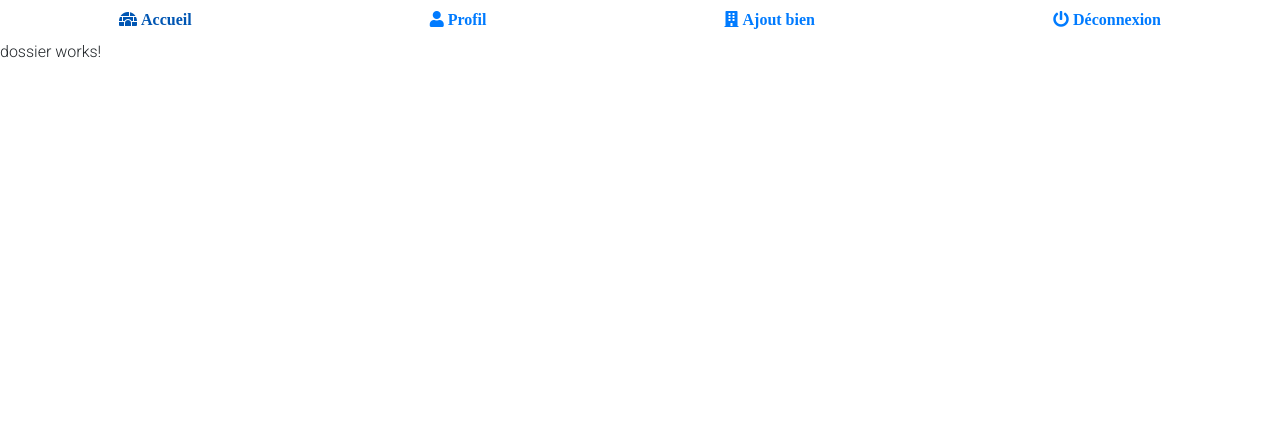
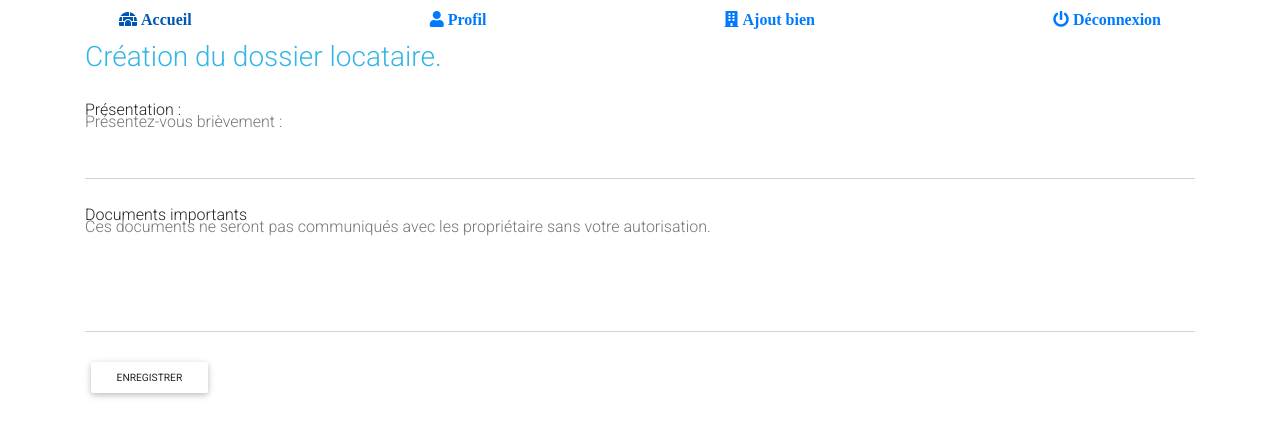
Before and after one commit to morganekervaon/ToitPlusMoiFront, an Angular app in the folder toitplusmoifront/: page /dossier in a window 1280 px wide. Shown: the top 436 px of the page. Built offline with nearby package versions, Linux system fonts and the light colour scheme; sample sign-in values are in the browser's storage.

Commit message:
dossier et profil

```diff
--- a/toitplusmoifront/src/app/dossier/dossier.component.html
+++ b/toitplusmoifront/src/app/dossier/dossier.component.html
@@ -1 +1,18 @@
-<p>dossier works!</p>
+<div class="container">
+    <form #user="ngForm">
+        <h3 class="text-info">Création du dossier locataire.</h3>
+        <div class="md-form">
+            <p>Présentation :</p>
+            <input type="text" name="nom" ngModel class="form-control">
+            <label for="">Présentez-vous brièvement :</label>
+        </div>
+        <div class="md-form">
+            <p>Documents importants</p>
+            <br>
+            <label for="">Ces documents ne seront pas communiqués avec les propriétaire sans votre autorisation.</label>
+            <br>
+            <input type="text" name="nom" ngModel class="form-control">
+        </div>
+        <button class="btn btn-sm">Enregistrer</button>
+    </form>
+</div>
--- a/toitplusmoifront/src/app/dossier/dossier.component.ts
+++ b/toitplusmoifront/src/app/dossier/dossier.component.ts
@@ -1,10 +1,27 @@
-import { Component } from '@angular/core';
+import { HttpClient } from '@angular/common/http';
+import { Component, OnInit } from '@angular/core';
+import { Router } from '@angular/router';
+import { AuthService } from '../auth.service';
+
 
 @Component({
   selector: 'app-dossier',
   templateUrl: './dossier.component.html',
   styleUrls: ['./dossier.component.css']
 })
-export class DossierComponent {
+export class DossierComponent implements OnInit {
+  constructor(private http: HttpClient, private route: Router, private authService : AuthService) {}
+
+  ngOnInit(): void {
+  }
+  saveDossier(val: any){
+    this.http.post('http://localhost:8183/registerdossier', val).subscribe({
+      next: (data) => {
+        console.log(data);
+        this.route.navigateByUrl('profil')
+      },
+      error: (err) => { console.log(err); }
+    });
+  }
 
 }
--- a/toitplusmoifront/src/app/profil/profil.component.html
+++ b/toitplusmoifront/src/app/profil/profil.component.html
@@ -1,5 +1,5 @@
 <div class="container">
-    <h1>Bienvenue </h1>
+    <h1>Votre profil</h1>
     <div class="row">
         <div class="col-sm">
             <div class="card" style="width: 22rem;">
```
